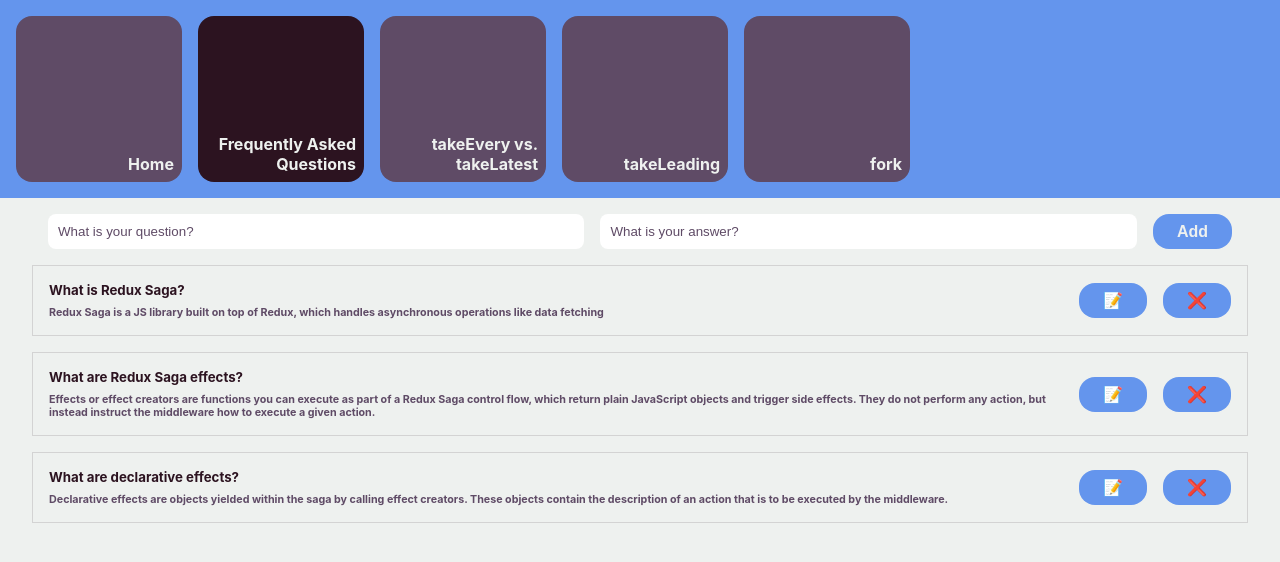
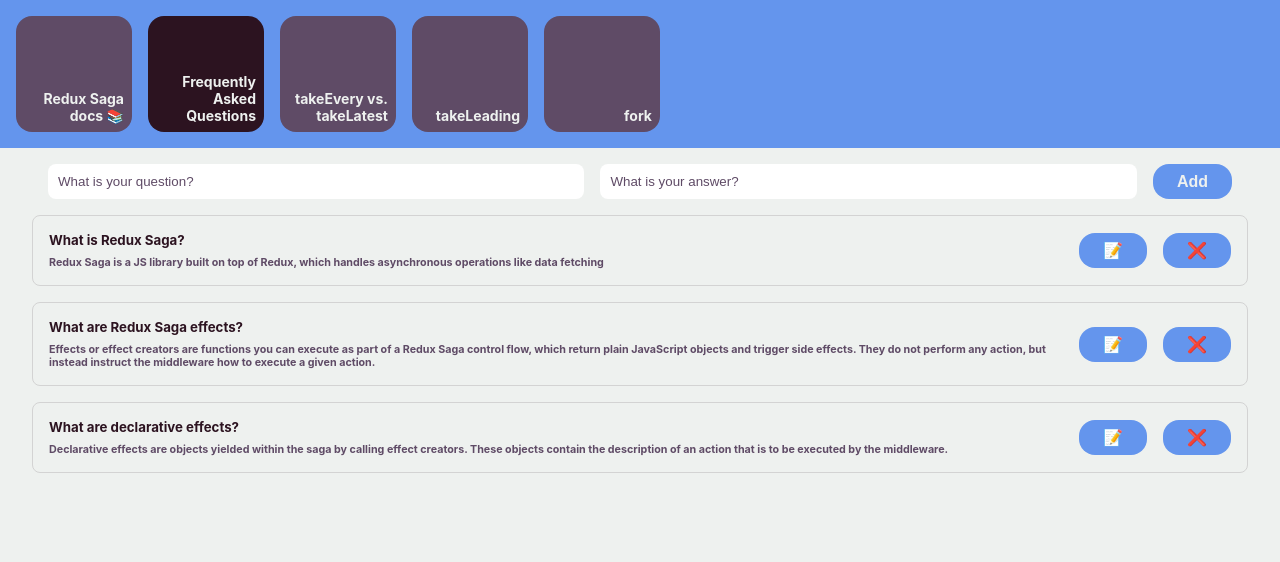
Before and after one commit to andradnl/redux-saga-playground, a React (Create React App) app: page /faq in a window 1280 px wide. Shown: the top 562 px of the page. Built offline with nearby package versions, Linux system fonts and the light colour scheme.

Commit message:
Add external link to saga docs

```diff
--- a/src/App.css
+++ b/src/App.css
@@ -71,8 +71,8 @@
 .card-small {
   color: var(--color-grey-light);
   background-color: var(--color-purple-light);
-  width: 150px;
-  height: 150px;
+  width: 100px;
+  height: 100px;
   border-radius: 16px;
   display: flex;
   justify-content: flex-end;
@@ -90,6 +90,7 @@
 .card-small > span {
   font-weight: 700;
   text-align: right;
+  font-size: 14px;
 }
 
 .card-large {
@@ -128,6 +129,7 @@
 }
 
 .faq-item {
+  border-radius: 8px;
   text-align: left;
   border: 1px solid lightgrey;
   padding: 16px;
--- a/src/components/NavigationBar.tsx
+++ b/src/components/NavigationBar.tsx
@@ -4,19 +4,25 @@
 interface NavCardProps {
   title: string;
   pageToNavigate?: string;
+  externalLink?: string;
 }
 
-const NavCard = ({ pageToNavigate, title }: NavCardProps) => {
+const NavCard = (props: NavCardProps) => {
+  const { pageToNavigate, title, externalLink = "" } = props;
   const location = useLocation();
   const currentPage = location.pathname;
 
+  const className = `card-small ${
+    currentPage === pageToNavigate && "card-small-active"
+  }`;
+
+  const handleExternalNav = () => {
+    externalLink && window.open(externalLink);
+  };
+
   return (
-    <Link to={pageToNavigate ?? ""}>
-      <div
-        className={`card-small ${
-          currentPage === pageToNavigate && "card-small-active"
-        }`}
-      >
+    <Link to={pageToNavigate ?? ""} onClick={handleExternalNav}>
+      <div className={className}>
         <span>{title}</span>
       </div>
     </Link>
@@ -24,7 +30,10 @@
 };
 
 const cards = [
-  { title: "Home", page: "/" },
+  {
+    title: "Redux Saga docs 📚",
+    externalLink: "https://redux-saga.js.org/docs/api",
+  },
   { title: "Frequently Asked Questions", page: "/faq" },
   { title: "takeEvery vs. takeLatest", page: "/examples/every-latest" },
   { title: "takeLeading", page: "/examples/take-leading" },
@@ -34,8 +43,13 @@
 export const NavigationBar = () => {
   return (
     <div className="navigation">
-      {cards.map(({ title, page }) => (
-        <NavCard key={title} title={title} pageToNavigate={page} />
+      {cards.map(({ title, page, externalLink }) => (
+        <NavCard
+          key={title}
+          title={title}
+          pageToNavigate={page}
+          externalLink={externalLink}
+        />
       ))}
     </div>
   );
```
